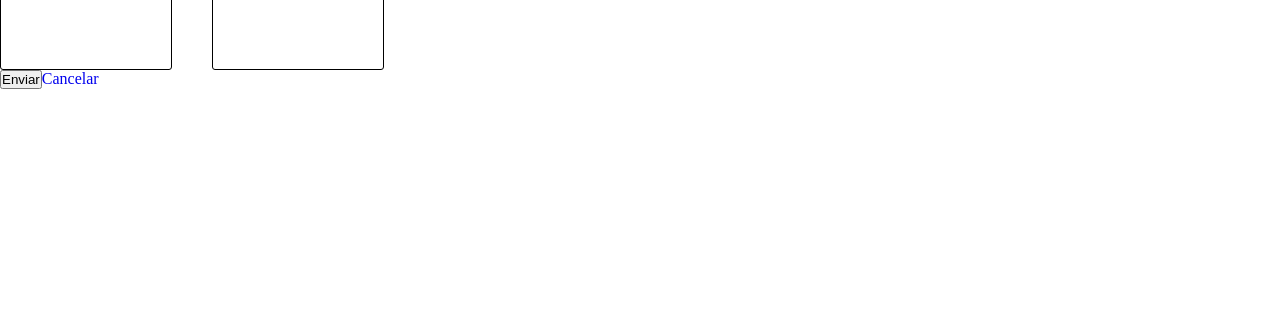
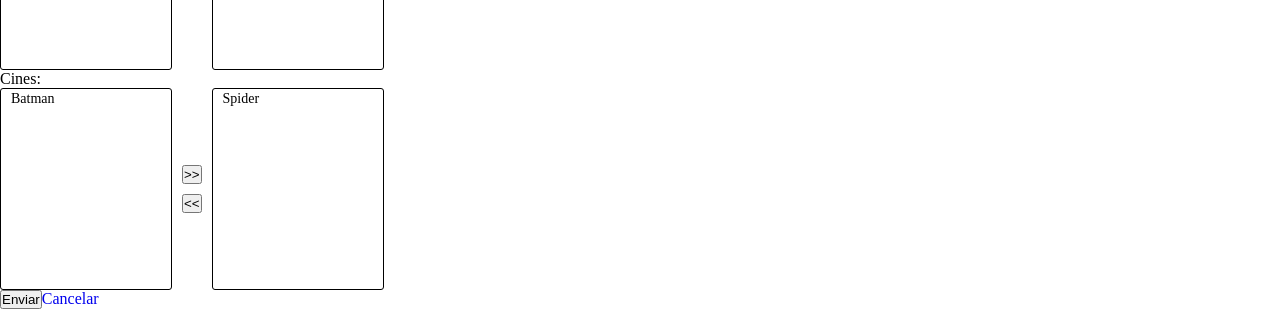
Before and after one commit to VNCKey/moviesite, a React (Vite) app: page /movies/edit/1 in a window 1280 px wide. Shown: the part 635-944 px from the top of the page. Before the commit the page ends 800 px from the top, so only its background shows below. Built offline with nearby package versions, Linux system fonts and the light colour scheme.

Commit message:
devAlek progress +80%

```diff
--- /dev/null
+++ b/src/features/cines/models/Cine.model.ts
@@ -0,0 +1,6 @@
+export default interface CineModel{
+    id:number;
+    name:string;
+    latitud:number;
+    longitud:number;
+}
--- a/src/features/movie/components/ui/CreateMovie.tsx
+++ b/src/features/movie/components/ui/CreateMovie.tsx
@@ -2,6 +2,7 @@ import type { SubmitHandler } from "react-hook-form";
 import FormMovie from "./FormMovie";
 import type CreateMovie from "../../models/CreateMovie.model";
 import type Gender from "@/features/gender/models/Gender.model";
+import type CineModel from "@/features/cines/models/Cine.model";
 
 const CreateMovie = () => {
 
@@ -18,10 +19,33 @@ const CreateMovie = () => {
         {id:3,name:'Comedia'}
     ]
 
+    const selectedCinema: CineModel[] = [];
+    const unSelectedCinema: CineModel[] = [
+        {
+            id:1,
+            name: 'Spider',
+            latitud:0,
+            longitud:0
+        },
+        {
+            id:2,
+            name: 'Batman',
+            latitud:0,
+            longitud:0
+        }
+    ];
+
     return (
         <>
             <h3>Crear Pelicula</h3>
-            <FormMovie onSubmit={onSubmit} selectedGenders={gendersSelected} noselectedGenders={gendersNoSelected}></FormMovie>
+            <FormMovie
+                onSubmit={onSubmit}
+                selectedGenders={gendersSelected}
+                noselectedGenders={gendersNoSelected}
+                selectedCinemas={selectedCinema}
+                unSelectedCinemas={unSelectedCinema}
+                >
+            </FormMovie>
         </>
     );
 
--- a/src/features/movie/components/ui/EditMovie.tsx
+++ b/src/features/movie/components/ui/EditMovie.tsx
@@ -5,12 +5,20 @@ import FormMovie from "./FormMovie";
 import type { SubmitHandler } from "react-hook-form";
 import Loading from "@/components/ui/Loading";
 import type Gender from "@/features/gender/models/Gender.model";
+import type CineModel from "@/features/cines/models/Cine.model";
 
 const EditMovie = () => {
+    const {id} = useParams();
+
+
+    useEffect(()=>{
+        setTimeout(()=>{
+            setModel({title:'Avengers' + id, dateRelease:'2020-05-11',trailer:'abc',poster:'https://th.bing.com/th/id/R.d77f5056227b42273b34453a26fd4e19?rik=xgX5BJl%2fTP9Rgw&pid=ImgRaw&r=0'})
+        },500)
+    },[id])
 
     const [model, setModel] = useState<CreateMovie | undefined>(undefined)
 
-    const {id} = useParams();
 
     const onSubmit: SubmitHandler<CreateMovie> = async(data)=>{
             console.log('Editando peliucla....')
@@ -26,16 +34,36 @@ const EditMovie = () => {
         {id:3,name:'Comedia'}
     ]
 
-    useEffect(()=>{
-        setTimeout(()=>{
-            setModel({title:'Avengers' + id, dateRelease:'2020-05-11',trailer:'abc',poster:'https://th.bing.com/th/id/R.d77f5056227b42273b34453a26fd4e19?rik=xgX5BJl%2fTP9Rgw&pid=ImgRaw&r=0'})
-        },500)
-    },[id])
+    const selectedCinema: CineModel[] = [
+        {
+            id:1,
+            name: 'Spider',
+            latitud:0,
+            longitud:0
+        },
+    ];
+    const unSelectedCinema: CineModel[] = [
+        {
+            id:2,
+            name: 'Batman',
+            latitud:0,
+            longitud:0
+        }
+    ];
+
 
     return (
         <>
             <h3>Editar Pelicula</h3>
-            {model ? <FormMovie model={model} onSubmit={onSubmit} noselectedGenders={gendersNoSelected} selectedGenders={gendersSelected}/> : <Loading/>}
+            {model ?
+                <FormMovie
+                    model={model}
+                    onSubmit={onSubmit}
+                    noselectedGenders={gendersNoSelected}
+                    selectedGenders={gendersSelected}
+                    selectedCinemas={selectedCinema}
+                    unSelectedCinemas={unSelectedCinema}
+                /> : <Loading/>}
         </>
     );
 };
--- a/src/features/movie/components/ui/FormMovie.tsx
+++ b/src/features/movie/components/ui/FormMovie.tsx
@@ -10,6 +10,7 @@ import MultiSelector from "@/components/ui/MultiSelector";
 import type Gender from "@/features/gender/models/Gender.model";
 import type MultiSelectorModel from "@/components/model/MultiSelector.model";
 import { useState } from "react";
+import type CineModel from "@/features/cines/models/Cine.model";
 
 const FormMovie = (props:FormMovieProps) => {
 
@@ -30,8 +31,12 @@ const FormMovie = (props:FormMovieProps) => {
     const [gendersSelected, setGendersSelected] = useState(mapear(props.selectedGenders));
     const [nogendersSelected, setNoGendersSelected] = useState(mapear(props.noselectedGenders));
 
+    const [selectedCinemas, setSelectedCinemas] = useState(mapear(props.selectedCinemas));
+    const [unSelectedCinemas, setUnSelectedCinemas] = useState(mapear(props.unSelectedCinemas));
+
     const onSubmit:SubmitHandler<CreateMovie>  = (data) =>{
-        data.gendersId = gendersSelected.map(value => value.key)
+        data.gendersId = gendersSelected.map(value => value.key);
+        data.cinesIds =  selectedCinemas.map(value => value.key)
         props.onSubmit(data)
     }
 
@@ -69,6 +74,17 @@ const FormMovie = (props:FormMovieProps) => {
                 </div>
 
                 <div>
+                    <label htmlFor="">Cines:</label>
+                    <MultiSelector
+                        selected={selectedCinemas}
+                        noSelected={unSelectedCinemas}
+                        onChange={(selected,unSelected) => {
+                            setSelectedCinemas(selected)
+                            setUnSelectedCinemas(unSelected)
+                        }}></MultiSelector>
+                </div>
+
+                <div>
                     <Button type="submit" disable={!isValid || isSubmitting}>{isSubmitting ? 'Enviando...':'Enviar'}</Button>
                     <NavLink to={"/"}>Cancelar</NavLink>
                 </div>
@@ -82,6 +98,8 @@ interface FormMovieProps{
     onSubmit:SubmitHandler<CreateMovie>;
     selectedGenders: Gender[];
     noselectedGenders: Gender[];
+    selectedCinemas: CineModel[];
+    unSelectedCinemas: CineModel[];
 }
 
 const validationRules = yup.object({
--- a/src/features/movie/models/CreateMovie.model.ts
+++ b/src/features/movie/models/CreateMovie.model.ts
@@ -3,5 +3,6 @@ export default interface CreateMovie{
     dateRelease: string;
     trailer?:string;
     poster?:File | string;
-    gendersId?: number[]
+    gendersId?: number[];
+    cinesIds?:number[];
 }
```
